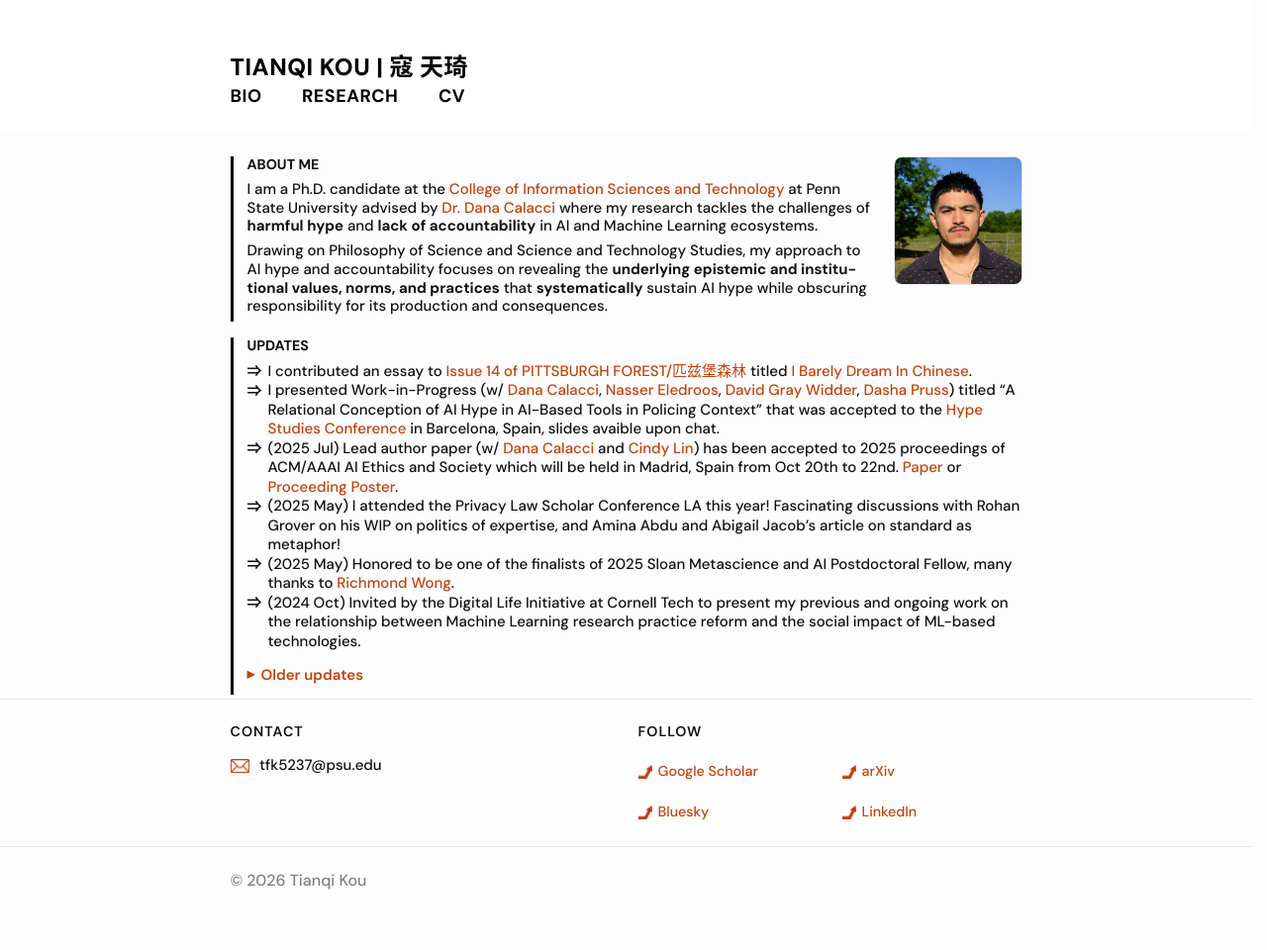
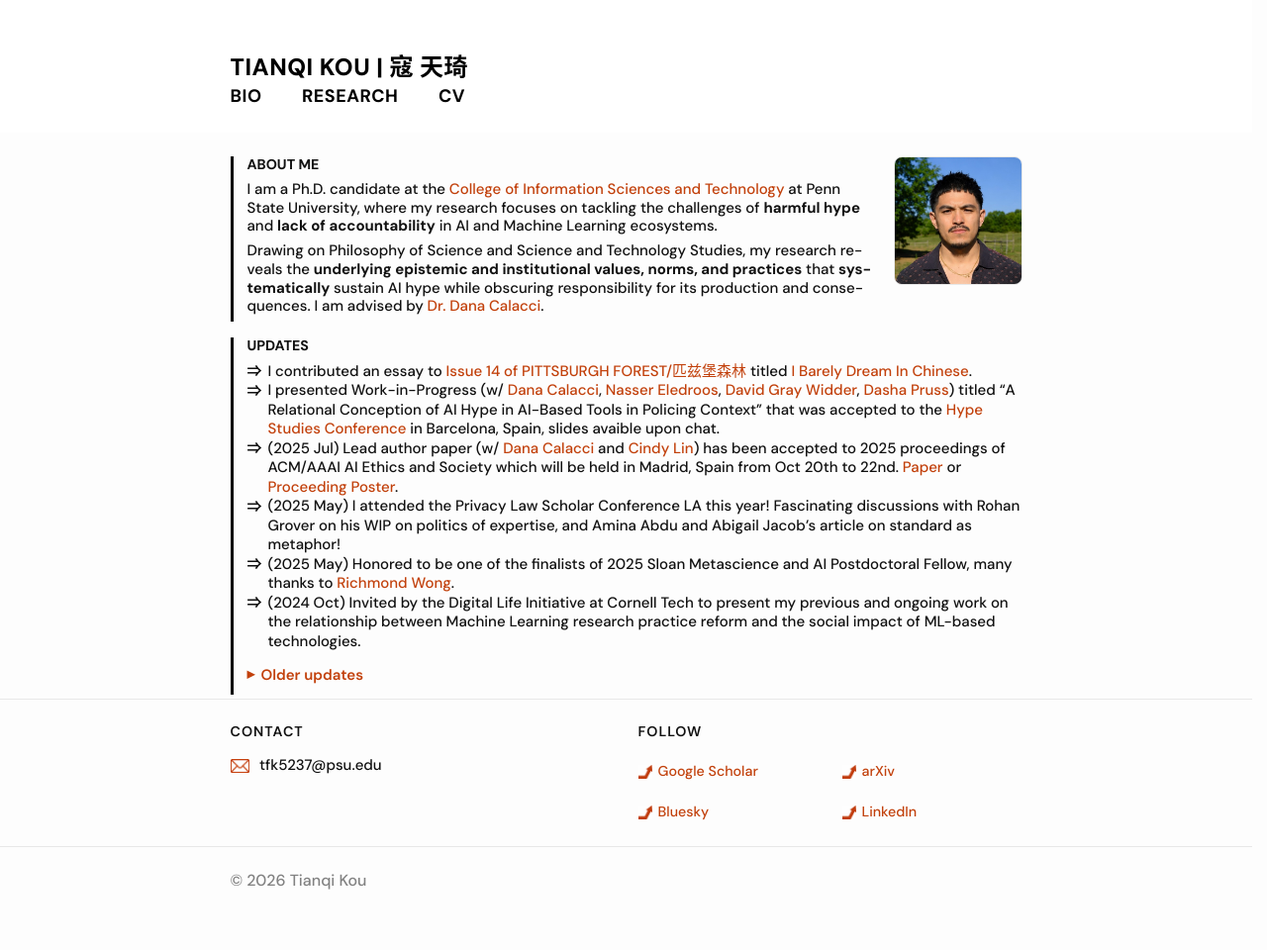
Before and after one commit to koutianqi/koutianqi.github.io, a Jekyll site: the page built from index.markdown, in a window 1280 px wide. Shown: the whole page at 99% size. Built offline with Jekyll 4.4.1, drawn with Linux system fonts in a browser that asks for light colours.

Commit message:
Update index.markdown

```diff
--- a/index.markdown
+++ b/index.markdown
@@ -9,9 +9,9 @@ description: "I study the epistemic culture of non-accountability and hype in th
   <h2 class="desktop-only"><strong>ABOUT ME</strong></h2>
   <h2 class="mobile-only"><strong>ABOUT ME</strong></h2>
 
-I am a Ph.D. candidate at the [College of Information Sciences and Technology](https://ist.psu.edu/about) at Penn State University advised by [Dr. Dana Calacci](https://www.dcalacci.net) where my research tackles the challenges of **harmful hype** and **lack of accountability** in AI and Machine Learning ecosystems.
+I am a Ph.D. candidate at the [College of Information Sciences and Technology](https://ist.psu.edu/about) at Penn State University, where my research focuses on tackling the challenges of **harmful hype** and **lack of accountability** in AI and Machine Learning ecosystems.
 
-Drawing on Philosophy of Science and Science and Technology Studies, my approach to AI hype and accountability focuses on revealing the **underlying epistemic and institutional values, norms, and practices** that **systematically** sustain AI hype while obscuring responsibility for its production and consequences.
+Drawing on Philosophy of Science and Science and Technology Studies, my research reveals the **underlying epistemic and institutional values, norms, and practices** that **systematically** sustain AI hype while obscuring responsibility for its production and consequences. I am advised by [Dr. Dana Calacci](https://www.dcalacci.net).
 
   </div>
   <img class="headshot" src="{{ "/assets/img/headshot_crop.jpg" | relative_url }}" alt="Headshot" />
```
